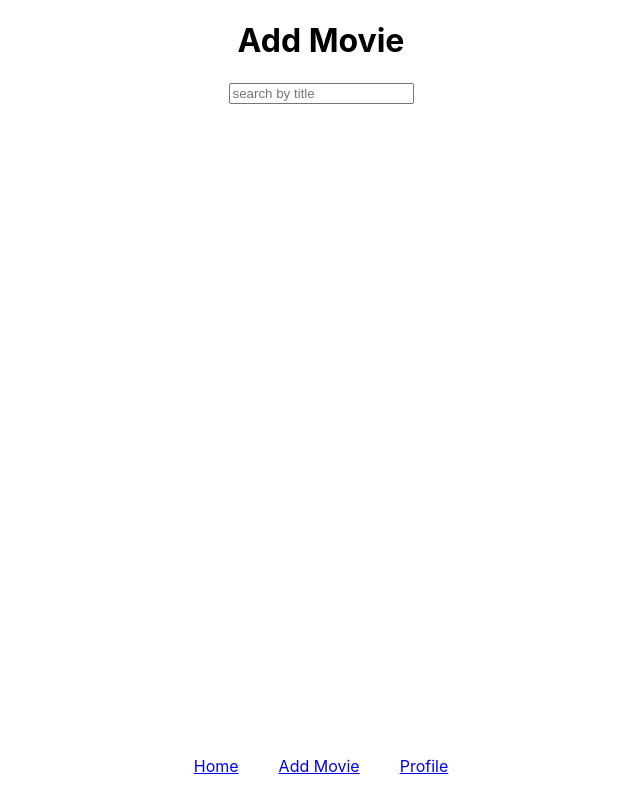
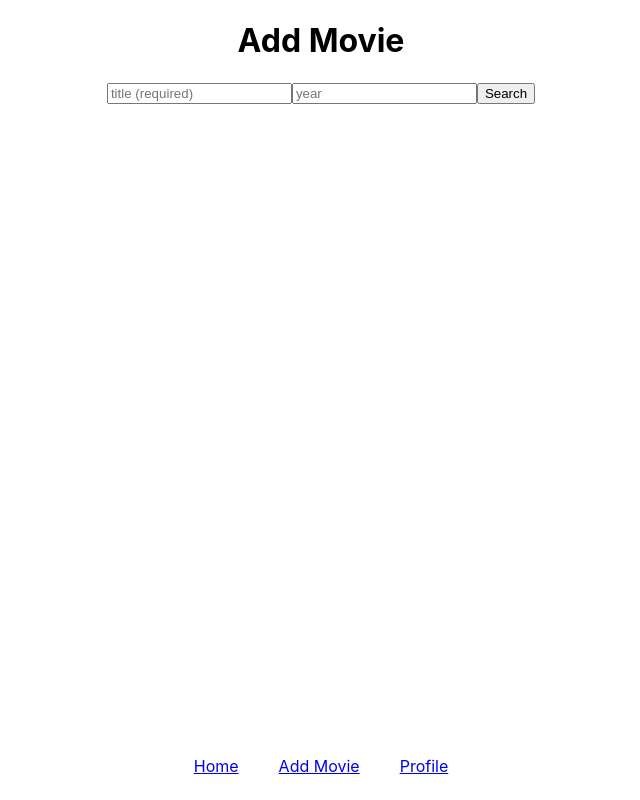
Before and after one commit to Neurothustra/watchlog, a React (Create React App) app: page /addMovie in a window 1280 px wide. Shown: the whole page, without its empty margins (319-959 px from the left). Built offline with nearby package versions, Linux system fonts and the light colour scheme; no server answers.

Commit message:
update search and returned functionality

```diff
--- a/src/common/models/IMovieProfile.tsx
+++ b/src/common/models/IMovieProfile.tsx
@@ -21,4 +21,5 @@ export interface IMovieProfile {
 	imdbRating: string;
 	imdbVotes: string;
 	totalSeasons: string;
+	Error: string;
 }
--- a/src/common/firestore.js
+++ b/src/common/services/Firestore.js
@@ -7,6 +7,8 @@ const firebaseConfig = {
 	measurementId: process.env.REACT_APP_FIREBASE_MEASUREMENT_ID,
 	appId: process.env.REACT_APP_APP_ID,
 };
+
+debugger;
 
 let instance = null;
 
--- a/src/common/Search.tsx
+++ b/src/common/services/SearchService.tsx
@@ -1,11 +1,18 @@
-const omdbSearch = (req: string) => {
+const omdbSearch = (titleReq: string, yearReq?: string) => {
 	try {
 		let searchResult;
+		const omdbKey = process.env.REACT_APP_OMDB_KEY;
+		const titleSearch = `t=${titleReq}`;
+		const yearSearch = `y=${yearReq}`;
 
-		if (req) {
-			const omdbKey = process.env.REACT_APP_OMDB_KEY;
-			let titleSearch = `t=${req}`;
+		if (titleReq && !yearReq) {
 			const url = `http://www.omdbapi.com/?${titleSearch}&apikey=${omdbKey}`;
+
+			searchResult = getData(url);
+
+			return searchResult;
+		} else if (titleReq && yearReq) {
+			const url = `http://www.omdbapi.com/?${titleSearch}&${yearSearch}&apikey=${omdbKey}`;
 
 			searchResult = getData(url);
 
--- a/src/components/addMovie/AddMovie.tsx
+++ b/src/components/addMovie/AddMovie.tsx
@@ -1,28 +1,64 @@
-import React, { useEffect, useState } from 'react';
-import { omdbSearch } from '../../common/Search';
+import React, { useState } from 'react';
+import { omdbSearch } from '../../common/services/SearchService';
 import { IMovieProfile } from '../../common/models/IMovieProfile';
 import './AddMovie.css';
 
 const AddMovie: React.FC = () => {
 	let movieProfile: IMovieProfile = {} as IMovieProfile;
+	const [searchResult, setSearchResult] = useState(movieProfile);
+	const [titleInput, setTitleInput] = useState('');
+	const [yearInput, setYearInput] = useState('');
 
-	const [searchResult, setSearchResult] = useState(movieProfile);
+	const handleTitleOnChange = (event: any) => {
+		setTitleInput(event.target.value);
+	};
 
-	useEffect(() => {
-		omdbSearch('Friday the 13th')?.then((res) => setSearchResult(res));
-		console.log(searchResult);
-	}, [searchResult]);
+	const handleYearOnChange = (event: any) => {
+		setYearInput(event.target.value);
+	};
+
+	const handleOnClick = () => {
+		if (!titleInput) {
+			console.log('Search cannot be empty');
+		} else if (yearInput) {
+			omdbSearch(titleInput, yearInput)?.then((res) => setSearchResult(res));
+		} else {
+			omdbSearch(titleInput)?.then((res) => setSearchResult(res));
+		}
+	};
+
+	const handleEnterKeyDown = (event: any) => {
+		if (event.key === 'Enter') {
+			event.preventDefault();
+			handleOnClick();
+		}
+	};
+
+	const renderResults = () => {
+		if (searchResult && searchResult.Error) {
+			return <div>{searchResult.Error}</div>;
+		} else {
+			return (
+				<div>
+					{searchResult.Title} {searchResult.Year}
+				</div>
+			);
+		}
+	};
+
+	document.addEventListener('keydown', handleEnterKeyDown);
 
 	return (
 		<>
 			<h1>Add Movie</h1>
-			<form noValidate autoComplete='off'>
-				{/* <TextField id='search' label='Movie Search' variant='outlined'></TextField> */}
-				<input id='search' type={'text'} title='movie search' placeholder='search by title'></input>
+			<form noValidate>
+				<input id='search-title' type={'text'} title='search-title' placeholder='title (required)' onChange={handleTitleOnChange} required></input>
+				<input id='search-year' type={'text'} title='search-year' placeholder='year' onChange={handleYearOnChange}></input>
+				<button type='button' onClick={handleOnClick}>
+					Search
+				</button>
 			</form>
-			<p>
-				{searchResult.Title} {searchResult.Year}
-			</p>
+			{renderResults()}
 		</>
 	);
 };
```
Also changed, not shown: 1 other file (tests, documents, lock files or other folders).
